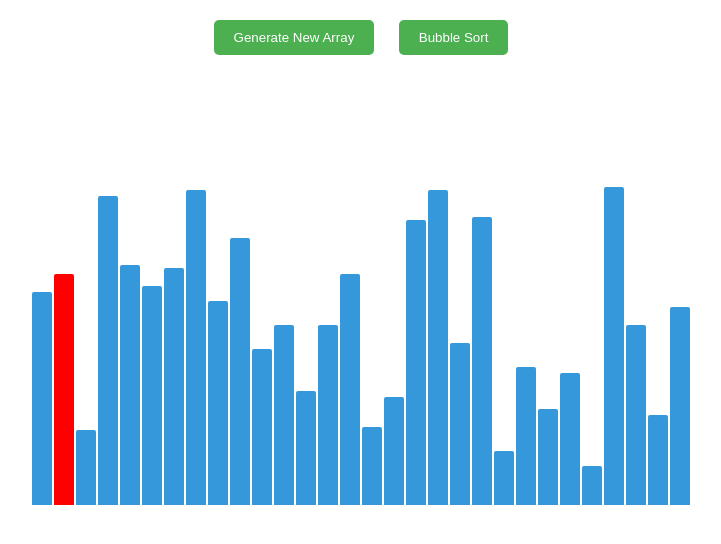
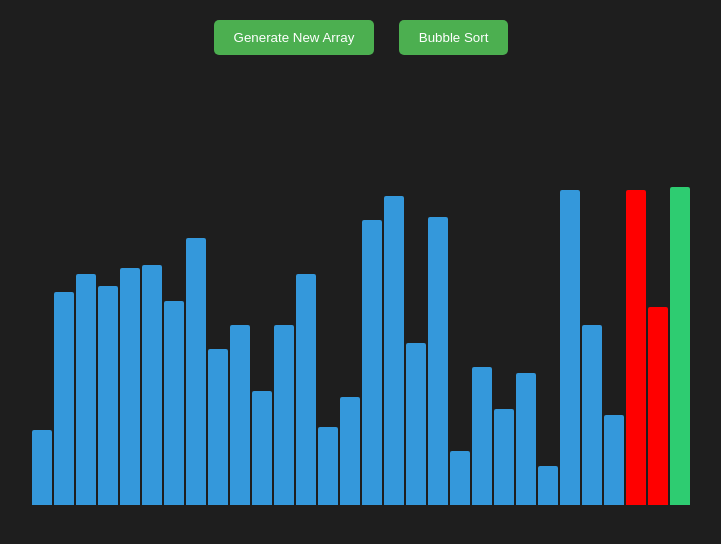
Before and after one commit to lPrincel/Sorting-Visualizer, a plain HTML site: page index.html in a window 1280 px wide. Both pictures are taken after a click on the button "Bubble Sort". Shown: the whole page, without its empty margins (279-1000 px from the left). Drawn offline with Linux system fonts and the light colour scheme.

Commit message:
fix errors

```diff
--- a/script.js
+++ b/script.js
@@ -22,11 +22,11 @@
 
     for(let i=0;i<array.length-1;i++){
         for(let j=0;j<array.length-i-1;j++){
-            bars[j].style.bakgroundColor="red";
+            bars[j].style.backgroundColor="red";
             bars[j+1].style.backgroundColor="red";
 
             await sleep(50);
-            if(array[j]>arr[j+1]){
+            if(array[j]>array[j+1]){
                 let temp=array[j];
                 array[j]=array[j+1];
                 array[j+1]=temp;
--- a/style.css
+++ b/style.css
@@ -1,5 +1,5 @@
 body{
-    background: color #1e1e1e;
+    background-color:#1e1e1e;
     color:white;
     text-align: center;
     font-family:sans-serif;
```
